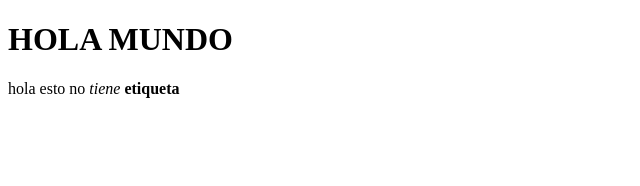
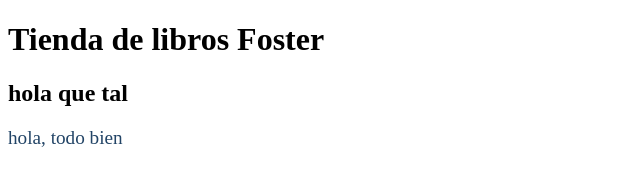
Before and after one commit to Jethrotul/Tienda-de-libros-Foster, a plain HTML site: page Index.html in a window 1280 px wide. Shown: the whole page, without its empty margins (0-640 px from the left). Drawn offline with Linux system fonts and the light colour scheme.

Commit message:
primeros cambios

```diff
--- a/Index.html
+++ b/Index.html
@@ -7,14 +7,37 @@
     <meta name="keywords" content="Tienda, Libros, Comprar, Novelas, Literatura">
     <meta name="author" content="Diego Fernandez">
     <meta name="viewport" content="width=device-width, initial-scale=1.0">
+    <link rel="stylesheet" type="text/css" href="foster.css">
     <title>Tienda de libros Foster</title>
     </head>
 
 
 <body>
+    <header>
+    <div id="container">
+        <div id="logo_tienda">
+            <h1>Tienda de libros Foster</h1>
+        </div>
 
-    <h1>HOLA MUNDO</h1>
-    <p>hola esto no <em>tiene</em> <b>etiqueta</b></p>
+        <div id="user_pass">
+            <h2>hola que tal</h2>
+        </div>
+    </div>
+
+
+    <p>hola, todo bien</p>
+    </header>
+
+
+
+
+
+
+
+
+
+
+
 </body>
 
 
--- /dev/null
+++ b/foster.css
@@ -0,0 +1,5 @@
+p {
+    text-align: left;
+    color: #224466;
+    font-size: 1.2em
+}
```
